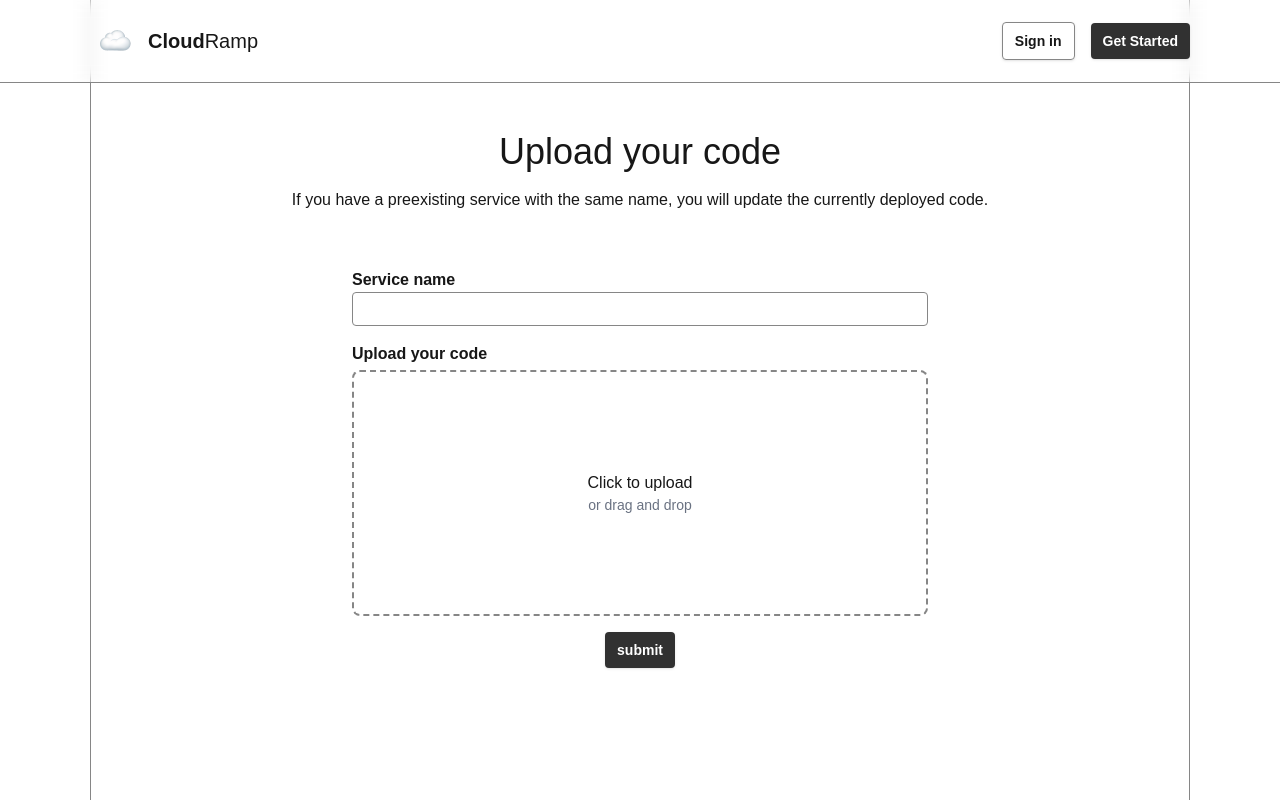
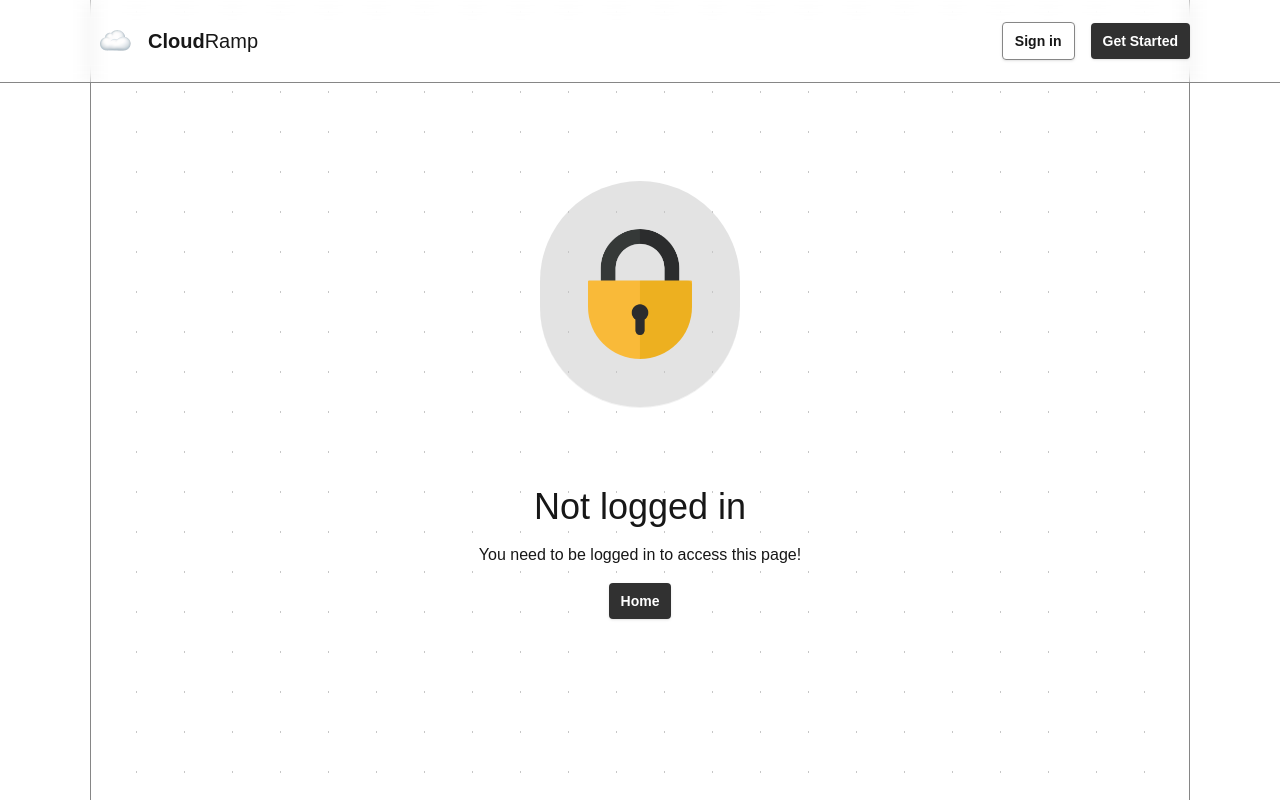
Before and after one commit to Cloud-RAMP/cloud-ramp-frontend, a Next.js app: page /upload in a window 1280 px wide. Built offline with nearby package versions, Linux system fonts and the light colour scheme; no server answers.

Commit message:
feat: add invalid auth page

```diff
--- a/app/dashboard/page.tsx
+++ b/app/dashboard/page.tsx
@@ -1,14 +1,57 @@
 "use client";
 
 import Button from "@/components/Button";
+import HStack from "@/components/layout/HStack";
 import PageContainer from "@/components/layout/PageContainer";
+import VStack from "@/components/layout/VStack";
+import Label from "@/components/text/Label";
+import InvalidAuth from "@/components/views/InvalidAuth";
+import { useUser } from "@/contexts/UserContext";
 import { useRouter } from "next/navigation";
+import { useState } from "react";
 
+type ServiceItemProps = {
+    name: string;
+    id: string;
+};
+
+function serviceItem({ name, id }: ServiceItemProps) {
+    const router = useRouter();
+    const [gap, setGap] = useState("gap-2");
+
+    return (
+        <div
+            className="cursor-pointer"
+            onClick={() => {
+                router.push(`/services/${id}`);
+            }}
+            onMouseOver={() => setGap("gap-4")}
+            onMouseOut={() => setGap("gap-2")}
+        >
+            <HStack className="transition-all" gap={gap}>
+                <span>{name}</span>
+                <span>→</span>
+            </HStack>
+        </div>
+    );
+}
 export default function Dashboard() {
     const router = useRouter();
+    const { user } = useUser();
+
+    if (user == null) {
+        return <InvalidAuth />
+    }
 
     return (
         <PageContainer>
+            <HStack gap="gap-8">
+                <VStack align="left">
+                    <Label>Your services</Label>
+                    {serviceItem({ name: "testing", id: "testing" })}
+                </VStack>
+                <div className="h-full w-px py-12 bg-outline" />
+                <VStack align="left">
                     probably put navigation to app insights and new app page
                     <Button
                         color="dark"
@@ -18,6 +61,8 @@ export default function Dashboard() {
                     >
                         Create a new service
                     </Button>
+                </VStack>
+            </HStack>
         </PageContainer>
     );
 }
--- a/app/globals.css
+++ b/app/globals.css
@@ -38,7 +38,7 @@ body {
 }
 
 .circle-bg {
-    background: radial-gradient(circle at 0px 32px, var(--outline) 1.5px, transparent 0);
+    background: radial-gradient(circle at 0px 32px, var(--outline-light) 1.5px, transparent 0);
     background-size: min(48px, 5%) min(48px, 5%);
     background-position: center center;
     background-repeat: repeat;
--- a/app/upload/page.tsx
+++ b/app/upload/page.tsx
@@ -7,11 +7,16 @@ import PageContainer from "@/components/layout/PageContainer";
 import VStack from "@/components/layout/VStack";
 import Body from "@/components/text/Body";
 import Heading from "@/components/text/Heading";
+import InvalidAuth from "@/components/views/InvalidAuth";
+import { useUser } from "@/contexts/UserContext";
+import { useRouter } from "next/navigation";
 import { useState } from "react";
 
 export default function Upload() {
     const [uploadedFile, setUploadedFile] = useState<File | null>(null);
     const [serviceName, setServiceName] = useState("");
+    const router = useRouter();
+    const { user } = useUser();
 
     async function onSubmit() {
         // if (!uploadedFile) {
@@ -28,6 +33,10 @@ export default function Upload() {
         const data = await resp.json();
 
         console.log(data);
+    }
+
+    if (user == null) {
+        return <InvalidAuth />;
     }
 
     return (
--- a/components/layout/PageContainer.tsx
+++ b/components/layout/PageContainer.tsx
@@ -1,6 +1,12 @@
 import VStack from "./VStack";
 import React from "react";
 
-export default function PageContainer({ children }: { children: React.ReactNode }) {
-    return <VStack className="justify-center h-screen w-full">{children}</VStack>;
+export default function PageContainer({
+    children,
+    className = "",
+}: {
+    children: React.ReactNode;
+    className?: string;
+}) {
+    return <VStack className={`justify-center h-screen w-full ${className}`}>{children}</VStack>;
 }
--- /dev/null
+++ b/components/views/InvalidAuth.tsx
@@ -0,0 +1,28 @@
+import Image from "next/image";
+import PageContainer from "../layout/PageContainer";
+import Heading from "../text/Heading";
+import Body from "../text/Body";
+import Button from "../Button";
+import { useRouter } from "next/navigation";
+
+export default function InvalidAuth() {
+    const router = useRouter();
+    return (
+        <PageContainer className="circle-bg">
+            <Image
+                src="/lock.webp"
+                alt="lock"
+                height={200}
+                width={200}
+                className="bg-outline-light/50 p-12 rounded-[999px] shadow-2xs"
+            />
+            <br />
+            <br />
+            <Heading>Not logged in</Heading>
+            <Body>You need to be logged in to access this page!</Body>
+            <Button color="dark" onClick={() => router.push("/")}>
+                Home
+            </Button>
+        </PageContainer>
+    );
+}
```
Also changed, not shown: public/lock.webp (added). Lines whose indentation alone changed are shown as unchanged.
